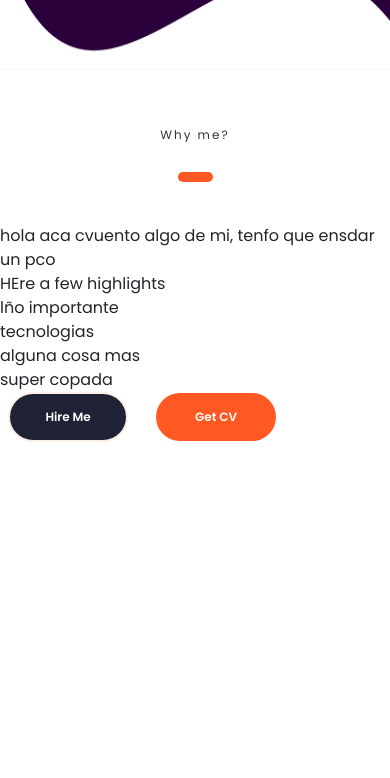
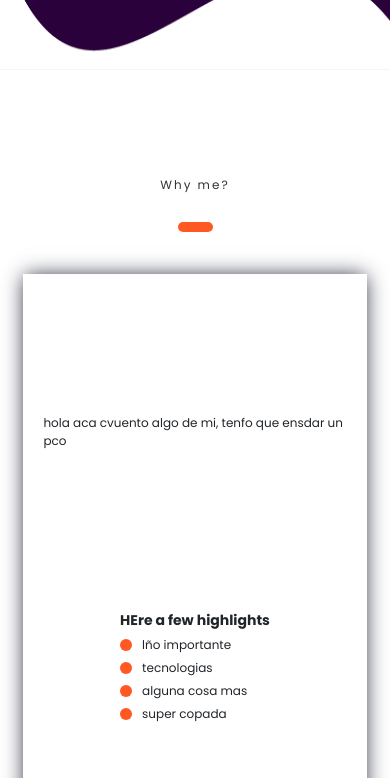
Before and after one commit to LucianaCHA/my-portfolio, a React (Create React App) app: page / in a window 390 px wide. Shown: the part 755-1533 px from the top of the page. Before the commit the page ends 1197 px from the top, so only its background shows below. Built offline with nearby package versions, Linux system fonts and the light colour scheme.

Commit message:
solved clasname bug

```diff
--- a/src/Container/AboutMe/AboutMe.jsx
+++ b/src/Container/AboutMe/AboutMe.jsx
@@ -40,14 +40,15 @@ export default function AboutMe(props) {
   return (
     <div className={s.aboutMeContainer} id={props.id || ""}>
       <div className={s.aboutMeParent}>
+        <div className={s.aboutMeProfile}></div>
         <ScreenHeading title={"About Me"} subtitle={"Why me?"} />
         <div className={s.aboutMeCard}>
-          <div className={s.aboutMeProfile}></div>
+
           <div className={s.aboutMeDetails}></div>
-          <span className={s.abouMeDescription}>
+          <span className={s.aboutMeDescription}>
             {SCREEN_CONSTANTS.description}
           </span>
-          <div className={s.abouMeHighlights}>
+          <div className={s.aboutMeHighlights}>
             <div className={s.highlightsHeading}>
               <span>{SCREEN_CONSTANTS.highlights.heading}</span>
             </div>
--- a/src/Container/AboutMe/AboutMe.module.css
+++ b/src/Container/AboutMe/AboutMe.module.css
@@ -0,0 +1,108 @@
+.aboutMeContainer {
+    display: flex;
+    flex-direction: column;
+    justify-content: center;
+    align-items: center;
+    margin: 50px 0 0 0;
+  }
+  .aboutMeParent {
+    max-width: 1000px;
+    width:70%
+
+  }
+  .aboutMeCard {
+    display: flex;
+    flex-direction: column;
+    align-items: center;
+    width: 100%;
+    box-shadow: 0 0px 20px -2px #1f2235;
+
+  }
+  .aboutMeProfile {
+    opacity: 0.5;
+    width: 50%;
+    background-image: url("../../assets/AboutMe/me.jpg");
+    background-size: cover;
+    background-repeat: no-repeat;
+    background-position: center;
+  }
+  .aboutMeDetails {
+    width: 48%;
+    text-align: justify;
+    padding: 30px;
+  }
+  .aboutMeDescription {
+    font-size: 12px;
+    margin: 80px 20px;
+  }
+  .aboutMeHighlights {
+    margin: 80px 20px;
+  }
+  .highlightsHeading {
+    font-family: "Poppins Bold";
+    font-size: 14px;
+    margin: 0 0 5px 0;
+  }
+  .highlights {
+    display: flex;
+    align-items: center;
+    margin: 5px 0;
+    font-size: 12px;
+  }
+  .highlightsBlob {
+    height: 12px;
+    width: 12px;
+    margin: 0 10px 0 0;
+    background-color: #ff5823;
+    border-radius: 50%;
+  }
+
+
+  .aboutMeOptions .highlighted-btn {
+    margin: 0 0 0 30px;
+  }
+
+  @media only screen and (max-width: 1110px) {
+    .aboutMeParent {
+      width: 88%;
+    }
+  }
+  @media only screen and (max-width: 898px) {
+    .aboutMeProfile {
+      display: none;
+    }
+    .aboutMeCard {
+        display: flex;
+        flex-direction: column;
+      }
+    .aboutMeOptions {
+        display: flex;
+        flex-direction: column;
+      }
+  }
+  @media only screen and (max-width: 466px) {
+    .aboutMeCard {
+        display: flex;
+        flex-direction: column;
+      }
+    .aboutMeOptions {
+      display: flex;
+      flex-direction: column;
+    }
+    .aboutMeOptions {
+      margin: 24px 0 0 0 !important;
+    }
+    .aboutMeOptions .highlighted-btn {
+        margin: 24px 0 0 0 !important;
+    }
+    .aboutMeOptions button {
+      width: 80%;
+      margin: 24px 10% 0 10% !important;
+
+    }
+
+
+
+
+
+  }
```
